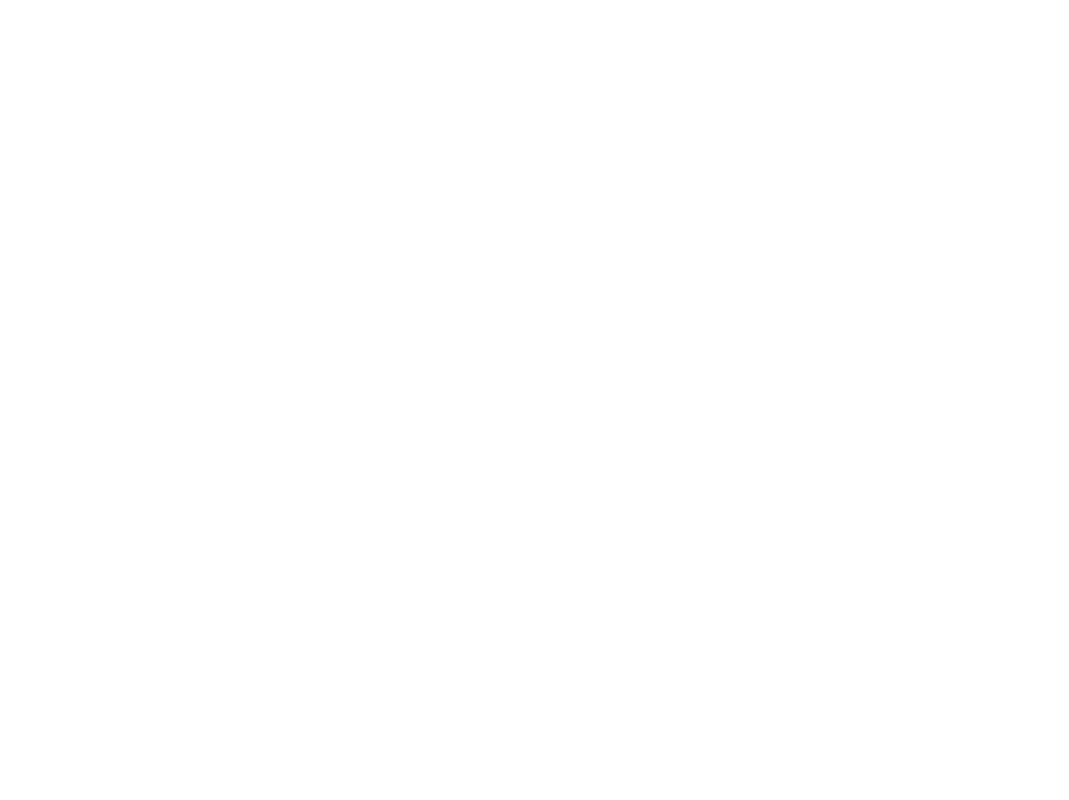
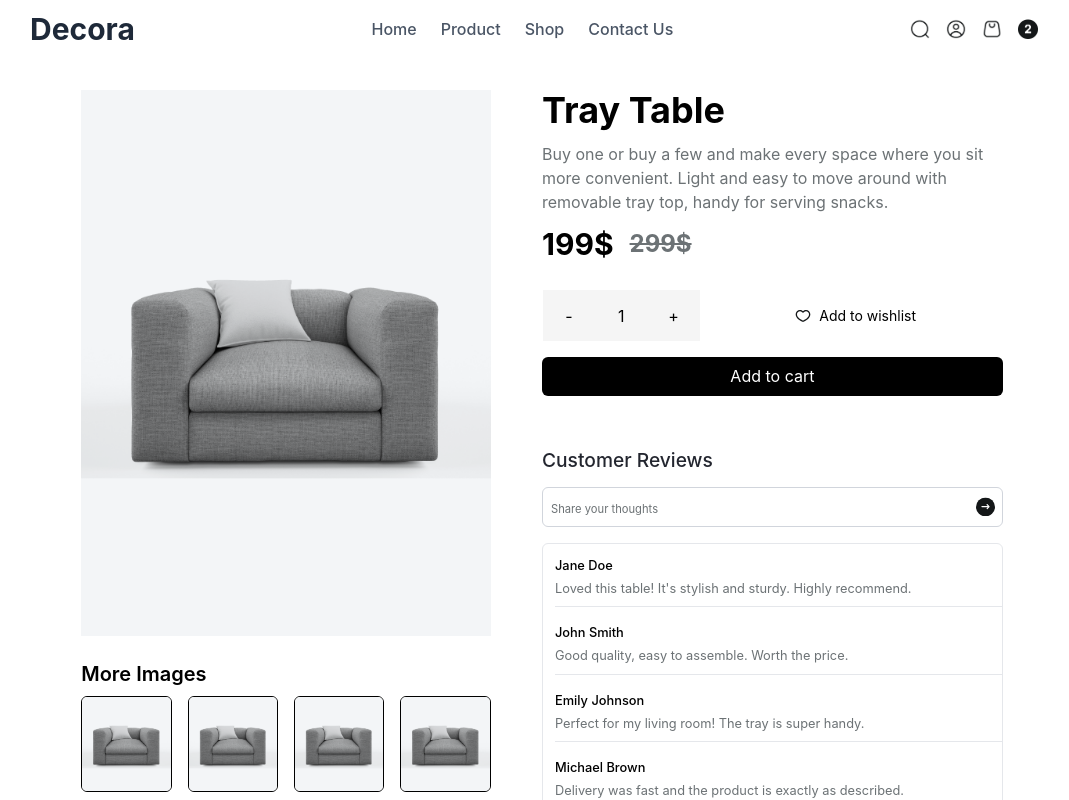
Before and after one commit to DakshChawla12/Decora, a React (Create React App) app in the folder views/: page /single in a window 1280 px wide. Before the commit this address had no page. Shown: the top 800 px of the page, without its empty margins (98-1167 px from the left). Built offline with nearby package versions, Linux system fonts and the light colour scheme.

Commit message:
created single product page

```diff
--- a/views/src/App.js
+++ b/views/src/App.js
@@ -6,6 +6,7 @@
 import BlogPage from "./pages/BlogPage";
 import LandingPage from "./pages/LandingPage";
 import ContactUsPage from "./pages/ContactUsPage";
+import SingleProductPage from "./pages/SingleProductPage";
 
 
 const App = () => {
@@ -17,6 +18,7 @@
             <Route path="/products" element={<ProductsPage />} />
             <Route path="/blog" element={<BlogPage />} />
             <Route path="/contact" element={<ContactUsPage />} />
+            <Route path="/single" element={<SingleProductPage />} />
         </Routes>
     );
 };
--- /dev/null
+++ b/views/src/components/Review.jsx
@@ -0,0 +1,12 @@
+import React from 'react'
+
+const Review = ({ name, review }) => {
+    return (
+        <div className='w-[100%] border-b border-b-gray-200 h-[4rem] pb-2 flex flex-col gap-y-1 '>
+            <span className='text-[0.8rem] font-medium'>{name}</span>
+            <p className='text-[0.8rem] text-[#6C7275]'>{review}</p>
+        </div>
+    )
+}
+
+export default Review
--- /dev/null
+++ b/views/src/components/SingleProduct.jsx
@@ -0,0 +1,103 @@
+import React from 'react';
+import productImage from '../assets/productImages/product1.png';
+import heart from '../assets/iconImages/heart.svg';
+import addReview from '../assets/iconImages/addReview.svg';
+import Review from './Review';
+import reviewsData from '../sample_data/reviews';
+
+const SingleProduct = () => {
+    return (
+        <>
+            {/* Main Product Container */}
+            <div className='w-[80%] h-auto mx-auto flex flex-col gap-y-6 md:gap-y-0 md:flex-row md:justify-evenly mt-[2rem] mb-[1.8rem]'>
+
+                {/* Left Side - Images */}
+                <div className='flex flex-col md:h-[28rem] lg:w-[40%] lg:h-[52rem]'>
+                    <img
+                        src={productImage}
+                        alt="Main Product"
+                        className=''
+                    />
+                    {/* Image Gallery */}
+                    <div className='mt-6 hidden md:block'>
+                        <h2 className='text-xl font-semibold mb-2'>More Images</h2>
+                        <div className='grid grid-cols-2 md:grid-cols-4 gap-4'>
+                            <img src={productImage} alt="Thumb 1" className='h-24 w-full object-cover rounded-md border' />
+                            <img src={productImage} alt="Thumb 2" className='h-24 w-full object-cover rounded-md border' />
+                            <img src={productImage} alt="Thumb 3" className='h-24 w-full object-cover rounded-md border' />
+                            <img src={productImage} alt="Thumb 4" className='h-24 w-full object-cover rounded-md border' />
+                        </div>
+                    </div>
+                </div>
+
+                {/* Right Side - Product Details */}
+                <div className='w-full flex flex-col gap-y-3 lg:w-[45%]'>
+
+                    <h1 className='font-bold text-4xl'>Tray Table</h1>
+
+                    <p className='text-[#6C7275]'>
+                        Buy one or buy a few and make every space where you sit more convenient.
+                        Light and easy to move around with removable tray top, handy for serving snacks.
+                    </p>
+
+                    <div className='w-full flex gap-x-4 items-center'>
+                        <span className='font-bold text-3xl'>199$</span>
+                        <span className='font-bold text-2xl text-[#6C7275] line-through'>299$</span>
+                    </div>
+
+                    {/* Quantity & Wishlist Section */}
+                    <div className='w-full h-[8rem] mt-4 flex flex-col gap-y-4'>
+                        <div className='w-full h-[40%] flex gap-x-2'>
+                            <div className='w-[35%] h-full flex justify-center items-center'>
+                                <button className='w-[33%] h-full bg-[#F5F5F5]'>-</button>
+                                <button className='w-[33%] h-full bg-[#F5F5F5]'>1</button>
+                                <button className='w-[33%] h-full bg-[#F5F5F5]'>+</button>
+                            </div>
+                            <button className='w-[65%] h-full rounded-sm flex items-center justify-center gap-x-2 text-sm'>
+                                <img src={heart} alt="Heart" />
+                                Add to wishlist
+                            </button>
+                        </div>
+
+                        <button className='w-full h-[30%] bg-black text-white rounded-md'>Add to cart</button>
+                    </div>
+
+                    {/* Customer Reviews */}
+                    <div className='flex flex-col h-[29rem] w-full mx-auto pt-4'>
+
+                        {/* Review Header & Input */}
+                        <div className='flex flex-col gap-y-3 w-full'>
+                            <span className='text-[#23262F] text-[1.2rem] font-medium'>
+                                Customer Reviews
+                            </span>
+
+                            <div className="relative w-full h-[2.5rem]">
+                                <input
+                                    type="text"
+                                    className="w-full h-full rounded-md pl-2 pr-8 placeholder:text-[0.7rem] placeholder:text-[#6C7275] border border-gray-300 leading-[2.5rem]"
+                                    placeholder="Share your thoughts"
+                                />
+                                <img
+                                    src={addReview}
+                                    alt="Add Review"
+                                    className="absolute right-2 top-1/2 transform -translate-y-1/2 h-[1.2rem] w-[1.2rem] cursor-pointer"
+                                />
+                            </div>
+                        </div>
+
+                        {/* Review List */}
+                        <div className='w-full flex-1 mt-4 overflow-y-auto flex flex-col gap-y-4 border border-gray-200 rounded-md pt-3 pl-3'>
+                            {reviewsData.map((review) => {
+                                return <Review key={review.id} name={review.name} review={review.review} />
+                            })}
+                        </div>
+
+                    </div>
+
+                </div>
+            </div>
+        </>
+    );
+};
+
+export default SingleProduct;
--- /dev/null
+++ b/views/src/pages/SingleProductPage.jsx
@@ -0,0 +1,16 @@
+import React from 'react';
+import Navbar from '../components/Navbar';
+import Footer from '../components/Footer';
+import SingleProduct from '../components/SingleProduct';
+
+const SingleProductPage = () => {
+    return (
+        <div className='h-[100%] w-[100%]'>
+            <Navbar />
+            <SingleProduct />
+            <Footer />
+        </div>
+    )
+}
+
+export default SingleProductPage
--- /dev/null
+++ b/views/src/sample_data/reviews.js
@@ -0,0 +1,54 @@
+const reviewsData = [
+    {
+        id: 1,
+        name: "Jane Doe",
+        review: "Loved this table! It's stylish and sturdy. Highly recommend.",
+    },
+    {
+        id: 2,
+        name: "John Smith",
+        review: "Good quality, easy to assemble. Worth the price.",
+    },
+    {
+        id: 3,
+        name: "Emily Johnson",
+        review: "Perfect for my living room! The tray is super handy.",
+    },
+    {
+        id: 4,
+        name: "Michael Brown",
+        review: "Delivery was fast and the product is exactly as described.",
+    },
+    {
+        id: 5,
+        name: "Sophia Lee",
+        review: "A bit smaller than expected, but still very useful.",
+    },
+    {
+        id: 6,
+        name: "David Kim",
+        review: "Super lightweight and easy to move around. Great buy!",
+    },
+    {
+        id: 7,
+        name: "Ava Martinez",
+        review: "The tray top is really convenient for snacks and drinks.",
+    },
+    {
+        id: 8,
+        name: "Liam Nguyen",
+        review: "Product quality is good, but packaging could be improved.",
+    },
+    {
+        id: 9,
+        name: "Olivia Patel",
+        review: "Looks exactly like the pictures. No complaints.",
+    },
+    {
+        id: 10,
+        name: "Ethan Wilson",
+        review: "Affordable and functional. Will definitely buy another one.",
+    }
+];
+
+export default reviewsData;
```
Also changed, not shown: views/src/assets/iconImages/addReview.svg (added), views/src/assets/iconImages/heart.svg (added).
